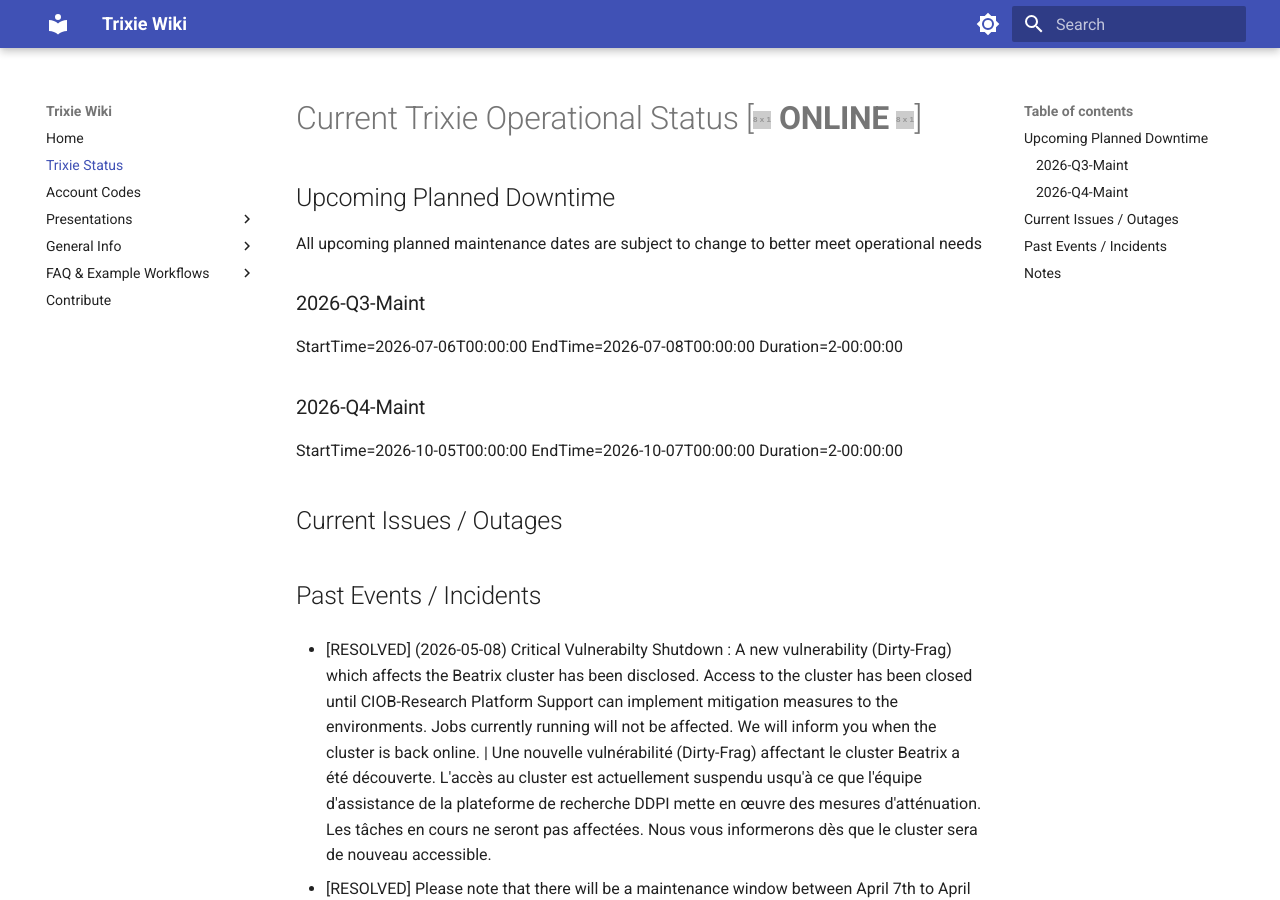
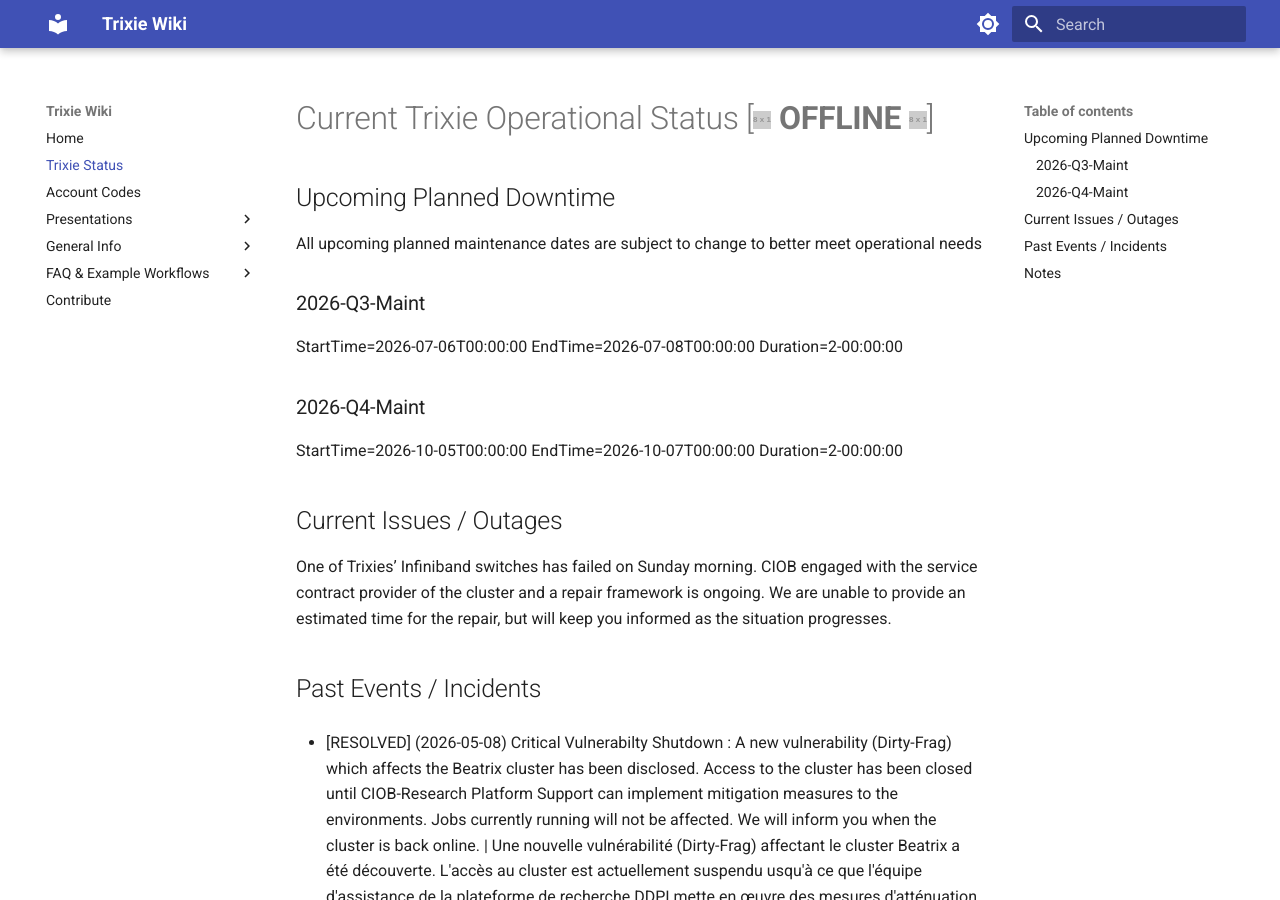
Before and after one commit to ai4d-iasc/trixie, an MkDocs documentation site: the page built from docs/Trixie-Status.md, in a window 1280 px wide and 900 px high. Built offline with MkDocs 1.6.1 and Material for MkDocs 9.7.7, drawn with Linux system fonts in a browser that asks for light colours.

Commit message:
Update Trixie-Status.md

```diff
--- a/docs/Trixie-Status.md
+++ b/docs/Trixie-Status.md
@@ -1,4 +1,4 @@
-# Current Trixie Operational Status [![#00FF00](https://placehold.co/18x18/00FF00/00ff00.png) **ONLINE** ![#00FF00](https://placehold.co/18x18/00FF00/00ff00.png)]
+# Current Trixie Operational Status [![#FF0000](https://placehold.co/18x18/FF0000/ff0000.png) **OFFLINE** ![#FF0000](https://placehold.co/18x18/FF0000/ff0000.png)]
 
 ## Upcoming Planned Downtime
 All upcoming planned maintenance dates are subject to change to better meet operational needs
@@ -10,6 +10,8 @@ StartTime=2026-07-06T00:00:00 EndTime=2026-07-08T00:00:00 Duration=2-00:00:00
 StartTime=2026-10-05T00:00:00 EndTime=2026-10-07T00:00:00 Duration=2-00:00:00
 
 ## Current Issues / Outages
+One of Trixies’ Infiniband switches has failed on Sunday morning. CIOB engaged with the service contract provider of the cluster and a repair framework is ongoing. We are unable to provide an estimated time for the repair, but will keep you informed as the situation progresses.
+
 ## Past Events / Incidents
 
 - [RESOLVED] (2026-05-08) Critical Vulnerabilty Shutdown : A new vulnerability (Dirty-Frag) which affects the Beatrix cluster has been disclosed. Access to the cluster has been closed until CIOB-Research Platform Support can implement mitigation measures to the environments. Jobs currently running will not be affected. We will inform you when the cluster is back online. | Une nouvelle vulnérabilité (Dirty-Frag) affectant le cluster Beatrix a été découverte. L'accès au cluster est actuellement suspendu  usqu'à ce que l'équipe d'assistance de la plateforme de recherche DDPI mette en œuvre des mesures d'atténuation. Les tâches en cours ne seront pas affectées. Nous vous informerons dès que le cluster sera de nouveau accessible.
```
